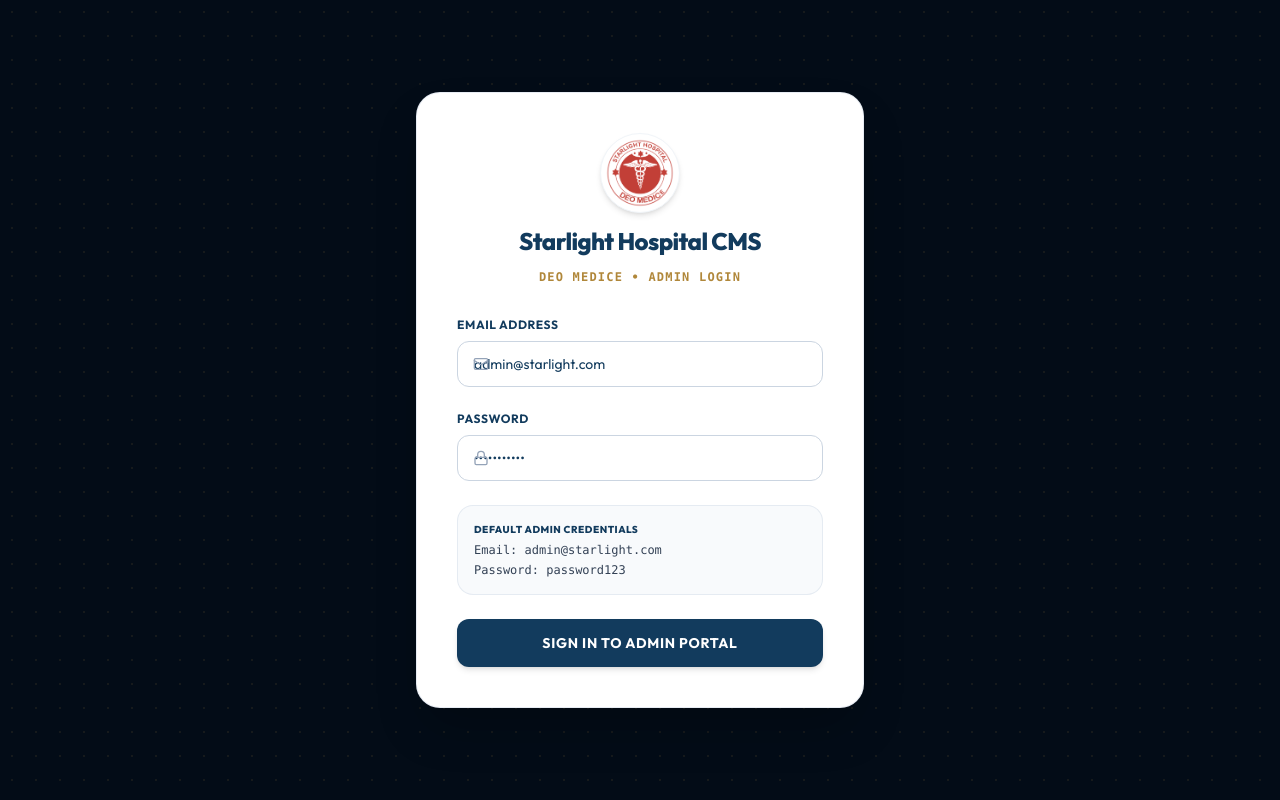
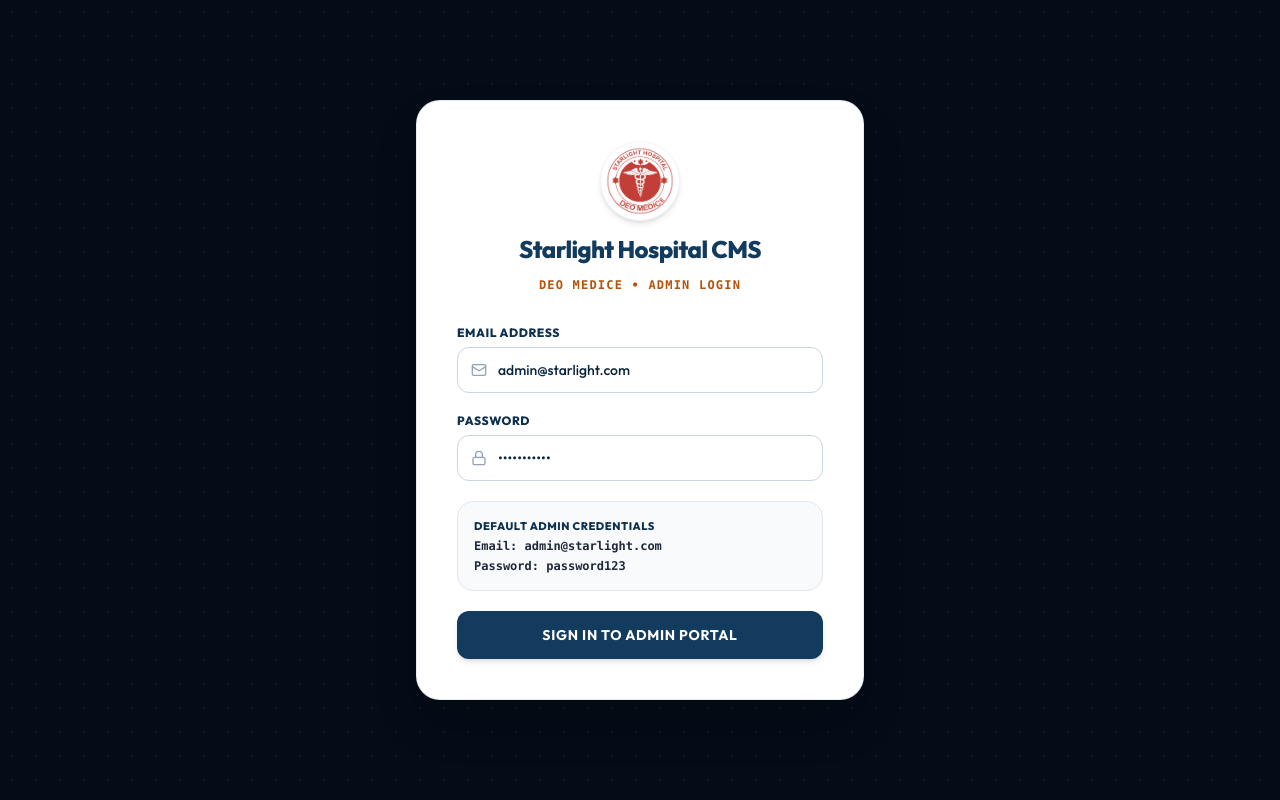
Before and after one commit to kasim711/starlight-hospital, a React (Vite) app: page /admin/login in a window 1280 px wide. Built offline with nearby package versions, Linux system fonts and the light colour scheme; no server answers.

Commit message:
Initial Starlight Hospital website and CMS

```diff
--- a/src/components/Header.tsx
+++ b/src/components/Header.tsx
@@ -96,7 +96,7 @@
               <div className="flex items-center gap-2">
                 <span className="text-xl font-extrabold text-navy-500 tracking-tight">{settings.hospital_name}</span>
               </div>
-              <span className="text-[11px] font-extrabold text-gold-600 tracking-widest block uppercase font-mono">
+              <span className="text-[11px] font-extrabold text-amber-700 tracking-widest block uppercase font-mono">
                 {settings.motto}
               </span>
             </div>
--- a/src/pages/AboutPage.tsx
+++ b/src/pages/AboutPage.tsx
@@ -22,9 +22,9 @@
       <section ref={heroRef} className="bg-navy-500 text-white py-16 md:py-20 relative overflow-hidden">
         <div className="absolute inset-0 opacity-10 bg-[radial-gradient(#C49A4A_1px,transparent_1px)] [background-size:20px_20px]"></div>
         <div className="max-w-7xl mx-auto px-4 sm:px-6 lg:px-8 text-center space-y-4 relative z-10">
-          <div className="inline-flex items-center gap-2 px-4 py-1.5 rounded-full bg-white/10 border border-white/20 text-gold-400 text-xs font-extrabold tracking-wider uppercase backdrop-blur-md">
+          <div className="inline-flex items-center gap-2.5 px-4 py-1.5 rounded-full bg-navy-950/80 border border-amber-400/50 text-amber-300 text-xs font-extrabold tracking-wider uppercase shadow-md backdrop-blur-md">
             <img src="/starlight-logo.png" alt="Starlight Logo" className="w-5 h-5 object-contain bg-white rounded-full p-0.5" />
-            DEO MEDICE • STARLIGHT HOSPITAL
+            <span className="text-amber-300 font-extrabold">DEO MEDICE • STARLIGHT HOSPITAL</span>
           </div>
           <h1 className="text-3xl sm:text-4xl md:text-5xl font-extrabold text-white tracking-tight">
             About Starlight Hospital
--- a/src/pages/AppointmentPage.tsx
+++ b/src/pages/AppointmentPage.tsx
@@ -54,9 +54,9 @@
       <section ref={heroRef} className="bg-navy-500 text-white py-16 md:py-20 relative overflow-hidden">
         <div className="absolute inset-0 opacity-10 bg-[radial-gradient(#C49A4A_1px,transparent_1px)] [background-size:20px_20px]"></div>
         <div className="max-w-7xl mx-auto px-4 sm:px-6 lg:px-8 text-center space-y-4 relative z-10">
-          <div className="inline-flex items-center gap-2 px-4 py-1.5 rounded-full bg-white/10 border border-white/20 text-gold-400 text-xs font-extrabold tracking-wider uppercase backdrop-blur-md shadow-sm">
+          <div className="inline-flex items-center gap-2.5 px-4 py-1.5 rounded-full bg-navy-950/80 border border-amber-400/50 text-amber-300 text-xs font-extrabold tracking-wider uppercase shadow-md backdrop-blur-md">
             <img src="/starlight-logo.png" alt="Starlight Logo" className="w-5 h-5 object-contain bg-white rounded-full p-0.5" />
-            APPOINTMENT REQUEST FORM
+            <span className="text-amber-300 font-extrabold">APPOINTMENT REQUEST FORM</span>
           </div>
           <h1 className="text-3xl sm:text-4xl md:text-5xl font-extrabold text-white tracking-tight">
             Request an Appointment
--- a/src/pages/ContactPage.tsx
+++ b/src/pages/ContactPage.tsx
@@ -54,9 +54,9 @@
       <section ref={heroRef} className="bg-navy-500 text-white py-16 md:py-20 relative overflow-hidden">
         <div className="absolute inset-0 opacity-10 bg-[radial-gradient(#C49A4A_1px,transparent_1px)] [background-size:20px_20px]"></div>
         <div className="max-w-7xl mx-auto px-4 sm:px-6 lg:px-8 text-center space-y-4 relative z-10">
-          <div className="inline-flex items-center gap-2 px-4 py-1.5 rounded-full bg-white/10 border border-white/20 text-gold-400 text-xs font-extrabold tracking-wider uppercase backdrop-blur-md shadow-sm">
+          <div className="inline-flex items-center gap-2.5 px-4 py-1.5 rounded-full bg-navy-950/80 border border-amber-400/50 text-amber-300 text-xs font-extrabold tracking-wider uppercase shadow-md backdrop-blur-md">
             <img src="/starlight-logo.png" alt="Starlight Logo" className="w-5 h-5 object-contain bg-white rounded-full p-0.5" />
-            CONTACT STARLIGHT HOSPITAL
+            <span className="text-amber-300 font-extrabold">CONTACT STARLIGHT HOSPITAL</span>
           </div>
           <h1 className="text-3xl sm:text-4xl md:text-5xl font-extrabold text-white tracking-tight">
             Contact Starlight Hospital
--- a/src/pages/HealthInfoPage.tsx
+++ b/src/pages/HealthInfoPage.tsx
@@ -51,9 +51,9 @@
       <section ref={heroRef} className="bg-navy-500 text-white py-16 md:py-20 relative overflow-hidden">
         <div className="absolute inset-0 opacity-10 bg-[radial-gradient(#C49A4A_1px,transparent_1px)] [background-size:20px_20px]"></div>
         <div className="max-w-7xl mx-auto px-4 sm:px-6 lg:px-8 text-center space-y-4 relative z-10">
-          <div className="inline-flex items-center gap-2 px-4 py-1.5 rounded-full bg-white/10 border border-white/20 text-gold-400 text-xs font-extrabold tracking-wider uppercase backdrop-blur-md shadow-sm">
+          <div className="inline-flex items-center gap-2.5 px-4 py-1.5 rounded-full bg-navy-950/80 border border-amber-400/50 text-amber-300 text-xs font-extrabold tracking-wider uppercase shadow-md backdrop-blur-md">
             <img src="/starlight-logo.png" alt="Starlight Logo" className="w-5 h-5 object-contain bg-white rounded-full p-0.5" />
-            HEALTH EDUCATION KNOWLEDGE HUB
+            <span className="text-amber-300 font-extrabold">HEALTH EDUCATION KNOWLEDGE HUB</span>
           </div>
           <h1 className="text-3xl sm:text-4xl md:text-5xl font-extrabold text-white tracking-tight">
             Health Information for You and Your Family
--- a/src/pages/HomePage.tsx
+++ b/src/pages/HomePage.tsx
@@ -68,9 +68,9 @@
 
         <div className="relative z-10 max-w-7xl mx-auto px-4 sm:px-6 lg:px-8 py-20 md:py-28 lg:py-32">
           <div className="max-w-2xl space-y-6">
-            <div className="inline-flex items-center gap-2.5 px-4 py-1.5 rounded-full bg-white/10 border border-white/20 text-gold-400 text-xs font-extrabold tracking-wider uppercase backdrop-blur-md">
-              <img src="/starlight-logo.png" alt="Starlight Hospital" className="w-5 h-5 object-contain bg-white rounded-full p-0.5" />
-              STARLIGHT HOSPITAL • DEO MEDICE
+            <div className="inline-flex items-center gap-2.5 px-4 py-1.5 rounded-full bg-navy-950/80 border border-amber-400/50 text-amber-300 text-xs font-extrabold tracking-wider uppercase shadow-md backdrop-blur-md">
+              <img src="/starlight-logo.png" alt="Starlight Hospital" className="w-5 h-5 object-contain bg-white rounded-full p-0.5 shadow-sm" />
+              <span className="text-amber-300 font-extrabold">STARLIGHT HOSPITAL • DEO MEDICE</span>
             </div>
 
             <h1 className="text-3xl sm:text-4xl md:text-5xl lg:text-6xl font-extrabold text-white leading-[1.1] tracking-tight">
@@ -86,20 +86,20 @@
                 <Calendar className="w-4 h-4" /> Request an Appointment
               </Link>
               <a href="tel:08053587646" className="btn-secondary bg-white/10 text-white hover:bg-white/20 border-white/30 backdrop-blur-md text-xs uppercase tracking-wider">
-                <Phone className="w-4 h-4 text-gold-400" /> Call 08053587646
+                <Phone className="w-4 h-4 text-amber-400" /> Call 08053587646
               </a>
             </div>
 
-            <div className="flex flex-wrap items-center gap-5 pt-4 text-xs text-slate-300 border-t border-white/15">
-              <div className="flex items-center gap-2">
-                <Phone className="w-3.5 h-3.5 text-teal-400" />
-                <a href="tel:08053587646" className="hover:text-gold-400 font-bold transition-colors">08053587646</a>
+            <div className="flex flex-wrap items-center gap-3 pt-5 border-t border-white/20 text-xs font-semibold">
+              <div className="flex items-center gap-2 px-3 py-1.5 rounded-lg bg-navy-950/70 border border-white/10 text-white backdrop-blur-sm">
+                <Phone className="w-3.5 h-3.5 text-teal-400 flex-shrink-0" />
+                <a href="tel:08053587646" className="hover:text-amber-300 font-extrabold transition-colors">08053587646</a>
                 <span className="text-slate-500">|</span>
-                <a href="tel:07079333090" className="hover:text-gold-400 font-bold transition-colors">07079333090</a>
+                <a href="tel:07079333090" className="hover:text-amber-300 font-extrabold transition-colors">07079333090</a>
               </div>
-              <div className="flex items-center gap-1.5 text-slate-400">
-                <MapPin className="w-3.5 h-3.5 text-gold-400" />
-                Jajo, Ikorodu, Lagos
+              <div className="flex items-center gap-2 px-3 py-1.5 rounded-lg bg-navy-950/70 border border-white/10 text-white backdrop-blur-sm">
+                <MapPin className="w-3.5 h-3.5 text-amber-400 flex-shrink-0" />
+                <span className="text-slate-200 font-semibold">Jajo, Ikorodu, Lagos</span>
               </div>
             </div>
           </div>
--- a/src/pages/ServicesPage.tsx
+++ b/src/pages/ServicesPage.tsx
@@ -28,9 +28,9 @@
       <section ref={heroRef} className="bg-navy-500 text-white py-16 md:py-20 relative overflow-hidden">
         <div className="absolute inset-0 opacity-10 bg-[radial-gradient(#C49A4A_1px,transparent_1px)] [background-size:20px_20px]"></div>
         <div className="max-w-7xl mx-auto px-4 sm:px-6 lg:px-8 text-center space-y-4 relative z-10">
-          <div className="inline-flex items-center gap-2 px-4 py-1.5 rounded-full bg-white/10 border border-white/20 text-gold-400 text-xs font-extrabold tracking-wider uppercase backdrop-blur-md shadow-sm">
+          <div className="inline-flex items-center gap-2.5 px-4 py-1.5 rounded-full bg-navy-950/80 border border-amber-400/50 text-amber-300 text-xs font-extrabold tracking-wider uppercase shadow-md backdrop-blur-md">
             <img src="/starlight-logo.png" alt="Starlight Logo" className="w-5 h-5 object-contain bg-white rounded-full p-0.5" />
-            STARLIGHT HOSPITAL SERVICES
+            <span className="text-amber-300 font-extrabold">STARLIGHT HOSPITAL SERVICES</span>
           </div>
           <h1 className="text-3xl sm:text-4xl md:text-5xl font-extrabold text-white tracking-tight">
             Our Healthcare Services
--- a/src/pages/admin/AdminLogin.tsx
+++ b/src/pages/admin/AdminLogin.tsx
@@ -42,7 +42,7 @@
             className="w-20 h-20 object-contain mx-auto bg-white rounded-full p-1 shadow-md border border-slate-100"
           />
           <h1 className="text-2xl font-extrabold text-navy-500 tracking-tight">Starlight Hospital CMS</h1>
-          <p className="text-xs font-bold text-gold-600 tracking-widest uppercase font-mono">DEO MEDICE • ADMIN LOGIN</p>
+          <p className="text-xs font-extrabold text-amber-700 tracking-widest uppercase font-mono">DEO MEDICE • ADMIN LOGIN</p>
         </div>
 
         {error && (
@@ -52,41 +52,41 @@
           </div>
         )}
 
-        <form onSubmit={handleLogin} className="space-y-6">
-          <div className="space-y-2">
-            <label className="block text-xs font-bold text-navy-500 uppercase tracking-wider">Email Address</label>
+        <form onSubmit={handleLogin} className="space-y-5">
+          <div className="space-y-1.5">
+            <label className="block text-xs font-extrabold text-navy-600 uppercase tracking-wider">Email Address</label>
             <div className="relative">
-              <Mail className="w-4 h-4 text-slate-400 absolute left-4 top-1/2 -translate-y-1/2" />
+              <Mail className="w-4 h-4 text-slate-400 absolute left-3.5 top-1/2 -translate-y-1/2 pointer-events-none" />
               <input
                 type="email"
                 required
                 value={email}
                 onChange={(e) => setEmail(e.target.value)}
-                className="input-healthcare pl-11 text-xs"
+                className="w-full pl-10 pr-4 py-3 rounded-xl border border-slate-300 focus:outline-none focus:ring-2 focus:ring-teal-500 focus:border-transparent text-sm text-navy-700 font-medium transition-all placeholder:text-slate-400 bg-white"
                 placeholder="admin@starlight.com"
               />
             </div>
           </div>
 
-          <div className="space-y-2">
-            <label className="block text-xs font-bold text-navy-500 uppercase tracking-wider">Password</label>
+          <div className="space-y-1.5">
+            <label className="block text-xs font-extrabold text-navy-600 uppercase tracking-wider">Password</label>
             <div className="relative">
-              <Lock className="w-4 h-4 text-slate-400 absolute left-4 top-1/2 -translate-y-1/2" />
+              <Lock className="w-4 h-4 text-slate-400 absolute left-3.5 top-1/2 -translate-y-1/2 pointer-events-none" />
               <input
                 type="password"
                 required
                 value={password}
                 onChange={(e) => setPassword(e.target.value)}
-                className="input-healthcare pl-11 text-xs"
+                className="w-full pl-10 pr-4 py-3 rounded-xl border border-slate-300 focus:outline-none focus:ring-2 focus:ring-teal-500 focus:border-transparent text-sm text-navy-700 font-medium transition-all placeholder:text-slate-400 bg-white"
                 placeholder="••••••••"
               />
             </div>
           </div>
 
-          <div className="bg-slate-50 p-4 rounded-2xl border border-slate-200/80 text-xs text-slate-600 space-y-1">
-            <span className="font-extrabold text-navy-500 block uppercase tracking-wider text-[10px]">Default Admin Credentials</span>
-            <div className="font-mono text-slate-700">Email: admin@starlight.com</div>
-            <div className="font-mono text-slate-700">Password: password123</div>
+          <div className="bg-slate-50 p-4 rounded-2xl border border-slate-200 text-xs text-slate-700 space-y-1">
+            <span className="font-extrabold text-navy-600 block uppercase tracking-wider text-[11px]">Default Admin Credentials</span>
+            <div className="font-mono text-slate-800 font-semibold">Email: admin@starlight.com</div>
+            <div className="font-mono text-slate-800 font-semibold">Password: password123</div>
           </div>
 
           <button
```
